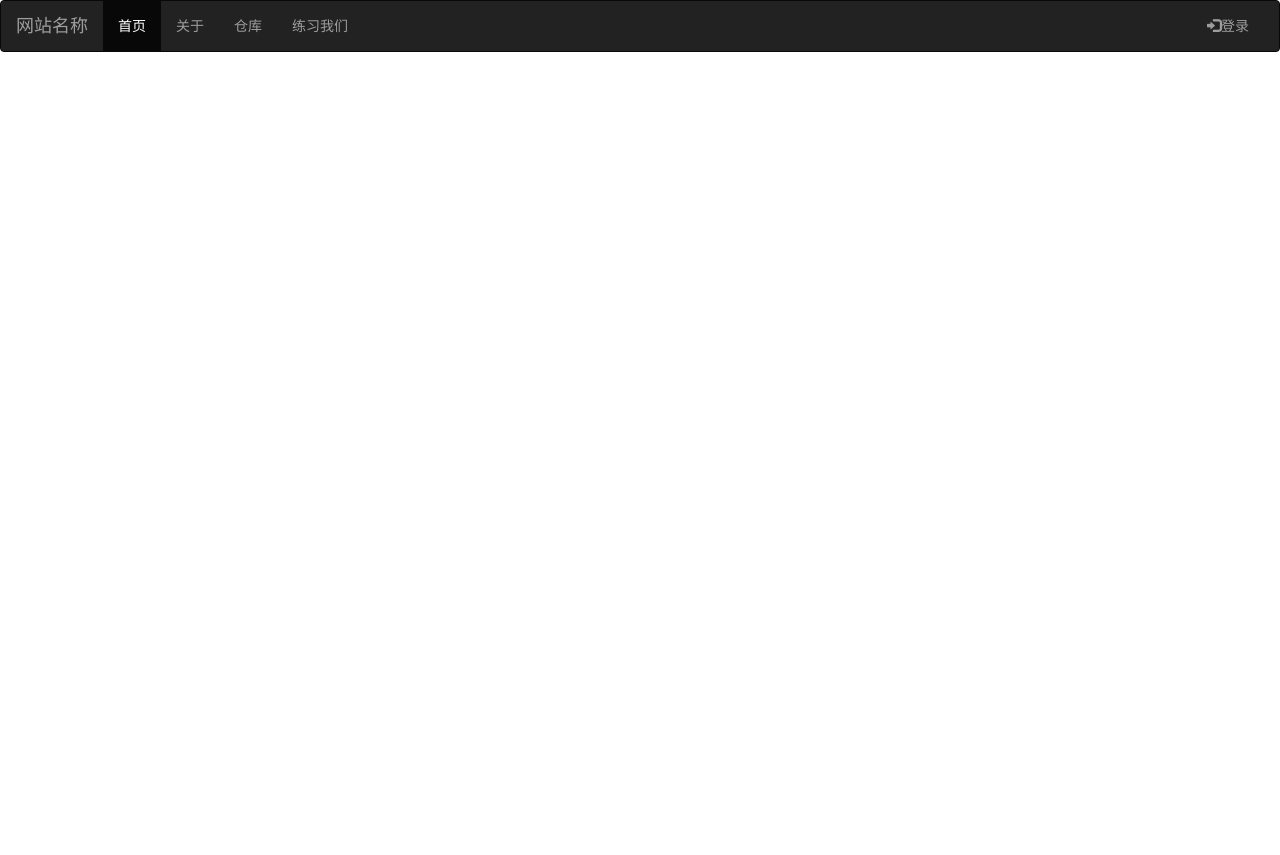
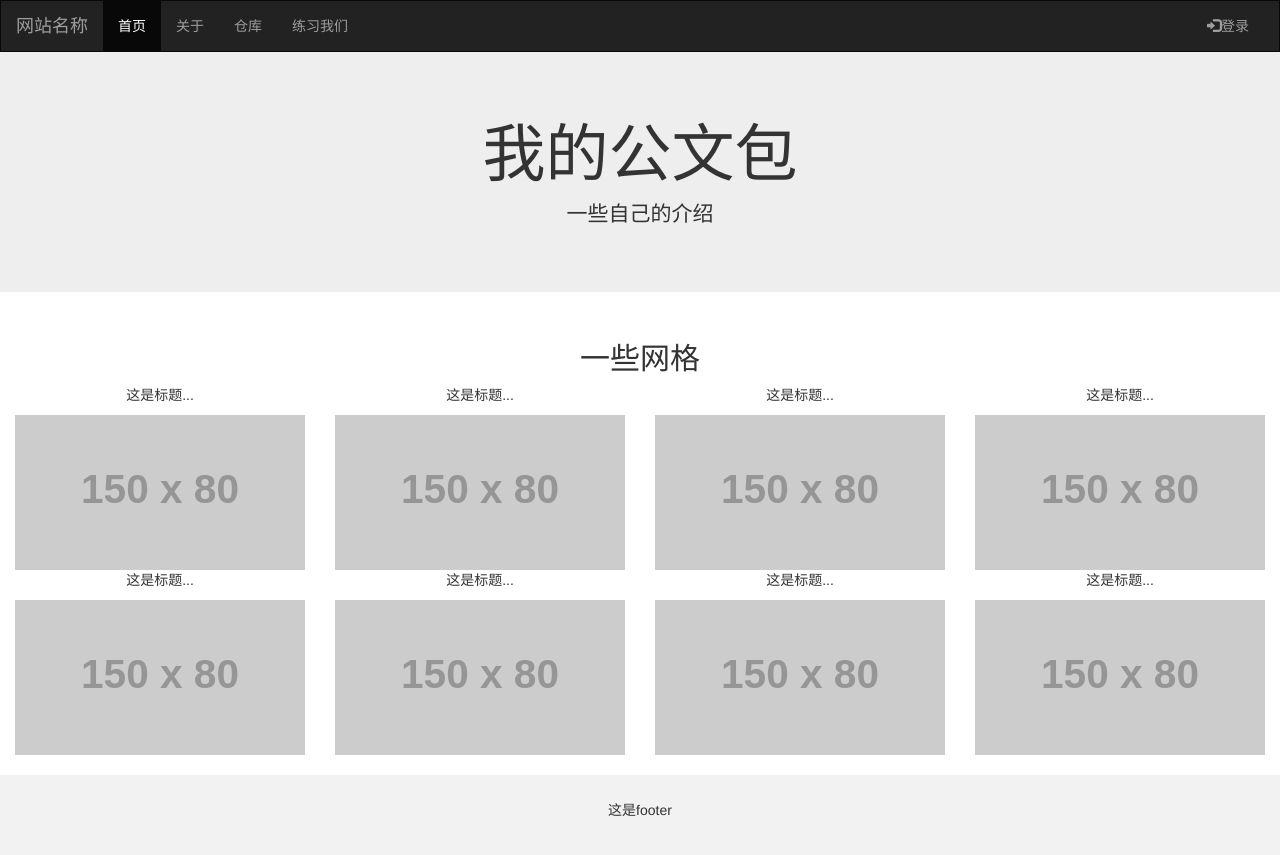
Before and after one commit to windzencoder/bootstrap, a plain HTML site: page bootstrap例子练习/Portfolio.html in a window 1280 px wide. Before the commit the page ends 800 px from the top, so only its background shows below. Drawn offline with Linux system fonts and the light colour scheme; placeholder pictures from the web are drawn by us.

Commit message:
bootstrap公文包页面

```diff
--- a/bootstrap例子练习/Portfolio.html
+++ b/bootstrap例子练习/Portfolio.html
@@ -16,6 +16,19 @@
     <script src="https://cdn.bootcss.com/html5shiv/3.7.3/html5shiv.min.js"></script>
     <script src="https://cdn.bootcss.com/respond.js/1.4.2/respond.min.js"></script>
     <![endif]-->
+
+    <style>
+        /*navbar默认margin-bottom：20px*/
+        .navbar {
+            margin-bottom: 0px;
+            border-radius: 0px;
+        }
+        footer{
+            background-color: #f2f2f2;
+            padding: 25px;
+        }
+    </style>
+
 </head>
 <body>
 
@@ -46,6 +59,64 @@
     </div>
 </nav>
 
+<!--大屏幕-->
+<div class="jumbotron">
+    <div class="container text-center">
+        <h1>我的公文包</h1>
+        <p>一些自己的介绍</p>
+    </div>
+</div>
+
+<!---->
+<div class="container-fluid text-center">
+    <h2>一些网格</h2>
+    <div class="row">
+        <div class="col-sm-3">
+            <p>这是标题...</p>
+            <img src="https://placehold.it/150x80?text=IMAGE" class="img-responsive" style="width: 100%" alt="图片">
+        </div>
+        <div class="col-sm-3">
+            <p>这是标题...</p>
+            <img src="https://placehold.it/150x80?text=IMAGE" class="img-responsive" style="width: 100%" alt="图片">
+        </div>
+        <div class="col-sm-3">
+            <p>这是标题...</p>
+            <img src="https://placehold.it/150x80?text=IMAGE" class="img-responsive" style="width: 100%" alt="图片">
+        </div>
+        <div class="col-sm-3">
+            <p>这是标题...</p>
+            <img src="https://placehold.it/150x80?text=IMAGE" class="img-responsive" style="width: 100%" alt="图片">
+        </div>
+    </div>
+</div>
+
+<div class="container-fluid text-center">
+    <div class="row">
+        <div class="col-sm-3">
+            <p>这是标题...</p>
+            <img src="https://placehold.it/150x80?text=IMAGE" class="img-responsive" style="width: 100%" alt="图片">
+        </div>
+        <div class="col-sm-3">
+            <p>这是标题...</p>
+            <img src="https://placehold.it/150x80?text=IMAGE" class="img-responsive" style="width: 100%" alt="图片">
+        </div>
+        <div class="col-sm-3">
+            <p>这是标题...</p>
+            <img src="https://placehold.it/150x80?text=IMAGE" class="img-responsive" style="width: 100%" alt="图片">
+        </div>
+        <div class="col-sm-3">
+            <p>这是标题...</p>
+            <img src="https://placehold.it/150x80?text=IMAGE" class="img-responsive" style="width: 100%" alt="图片">
+        </div>
+    </div>
+</div>
+
+<br>
+
+<!--footer-->
+<footer class="container-fluid text-center">
+    <p>这是footer</p>
+</footer>
 
 <!-- jQuery (necessary for Bootstrap's JavaScript plugins) -->
 <script src="js/jquery/jquery-2.1.4.min.js"></script>
```
